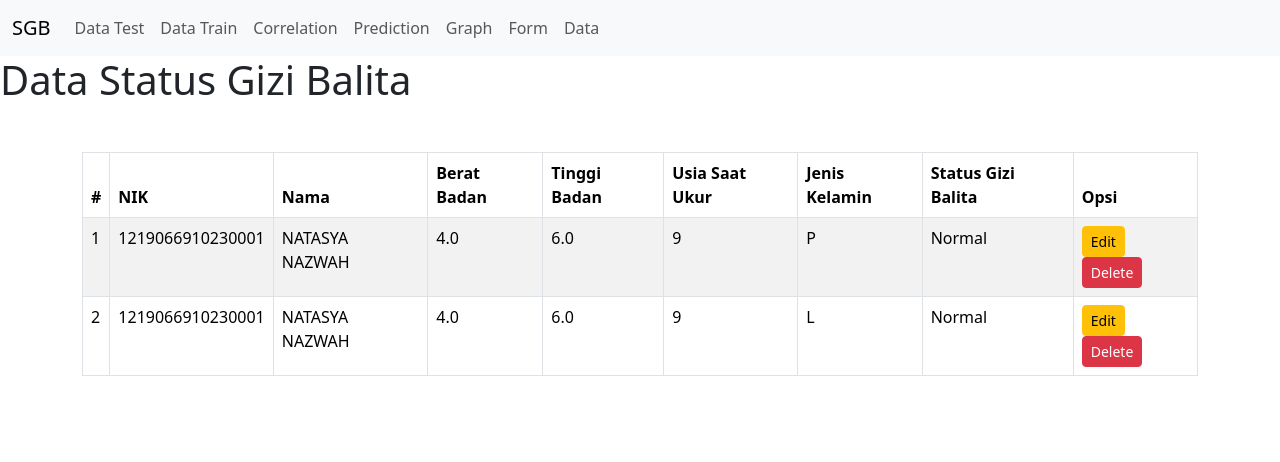
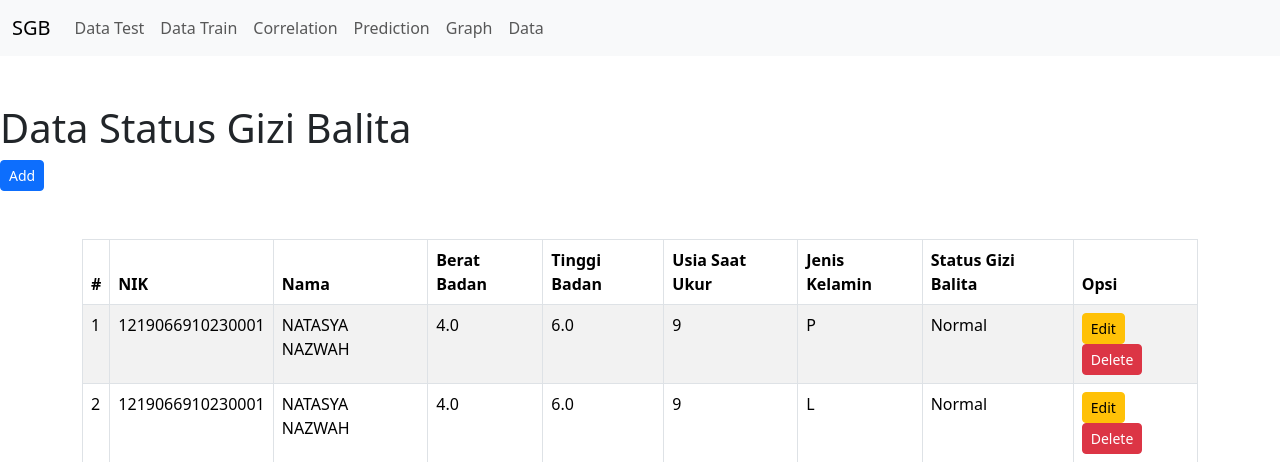
Before and after one commit to yudamualim/infant_nutrition_status, a Django app: page /index/person/ in a window 1280 px wide. Shown: the top 462 px of the page. Run offline with Django 5.2, Linux system fonts and the light colour scheme; data comes from the database, SQL or seed files in the repository; both versions use the stored data as it was after the commit; some libraries are stand-ins or nearby versions.

Commit message:
feat: redirect to index_person after addition

```diff
--- a/napp/templates/index_person.html
+++ b/napp/templates/index_person.html
@@ -1,10 +1,11 @@
 {% extends 'base.html' %}
 
 {% block content %}
-<h1>Data Status Gizi Balita</h1>
 
-{% if people %}
-    <main class="mt-5">
+<main class="mt-5">
+  <h1>Data Status Gizi Balita</h1>
+  <a href="/person-form" class="btn btn-primary btn-sm">Add</a>
+  {% if people %}
       <section class="container">
         <div class="table-responsive my-5">
           <table class="table table-striped table-bordered table-hover">
@@ -45,8 +46,8 @@
           </table>
         </div>
       </section>
+      {% else %}
+          <p>No person data found in the database.</p>
+      {% endif %}
     </main>
-{% else %}
-    <p>No person data found in the database.</p>
-{% endif %}
 {% endblock %}
--- a/napp/templates/nav.html
+++ b/napp/templates/nav.html
@@ -11,7 +11,6 @@
         <a class="nav-link {% if request.path == '/correlation' %}active{% endif %}" href="/correlation" {% if request.path == '/correlation' %}aria-current="page"{% endif %}>Correlation</a>
         <a class="nav-link {% if request.path == '/predict' %}active{% endif %}" href="/predict" {% if request.path == '/predict' %}aria-current="page"{% endif %}>Prediction</a>
         <a class="nav-link {% if request.path == '/graph' %}active{% endif %}" href="/graph" {% if request.path == '/graph' %}aria-current="page"{% endif %}>Graph</a>
-        <a class="nav-link {% if request.path == '/person-form' %}active{% endif %}" href="/person-form" {% if request.path == '/person-form' %}aria-current="page"{% endif %}>Form</a>
         <a class="nav-link {% if request.path == '/index/person' %}active{% endif %}" href="/index/person" {% if request.path == '/index/person' %}aria-current="page"{% endif %}>Data</a>
       </div>
     </div>
--- a/napp/views.py
+++ b/napp/views.py
@@ -157,7 +157,7 @@ def person_form(request):
         form = PersonForm(request.POST)
         if form.is_valid():
             form.save()
-            return redirect('success')  # Replace 'success' with your desired redirect
+            return redirect('index_person')  # Replace 'success' with your desired redirect
     else:
         form = PersonForm()
 
```
Also changed, not shown: db.sqlite3.
